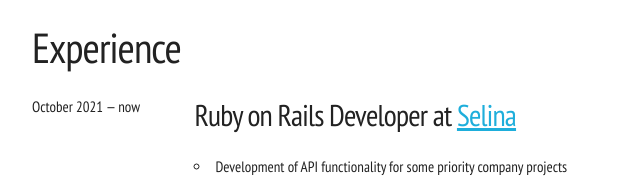
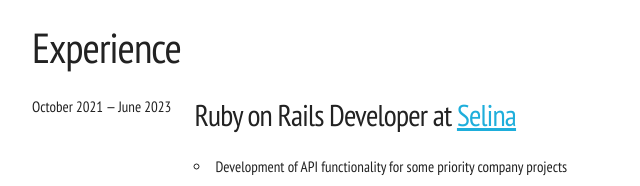
Before and after one commit to Alejaldo/cv, a plain HTML site: page index.html in a window 1280 px wide. Shown: the part 2466-2652 px from the top of the page, 128-768 px from the left. Drawn offline with nearby package versions, Linux system fonts and the light colour scheme.

Commit message:
Update Selina last date

```diff
--- a/index.html
+++ b/index.html
@@ -292,7 +292,7 @@
     <h2>Experience</h2>
     <div class="row">
       <div class="col-2">
-        <p>October 2021 — now</p>
+        <p>October 2021 — June 2023</p>
       </div>
       <div class="col-10">
         <h4>Ruby on Rails Developer at <a href="https://www.selina.com/" target="_blank">Selina</a></h4>
```
